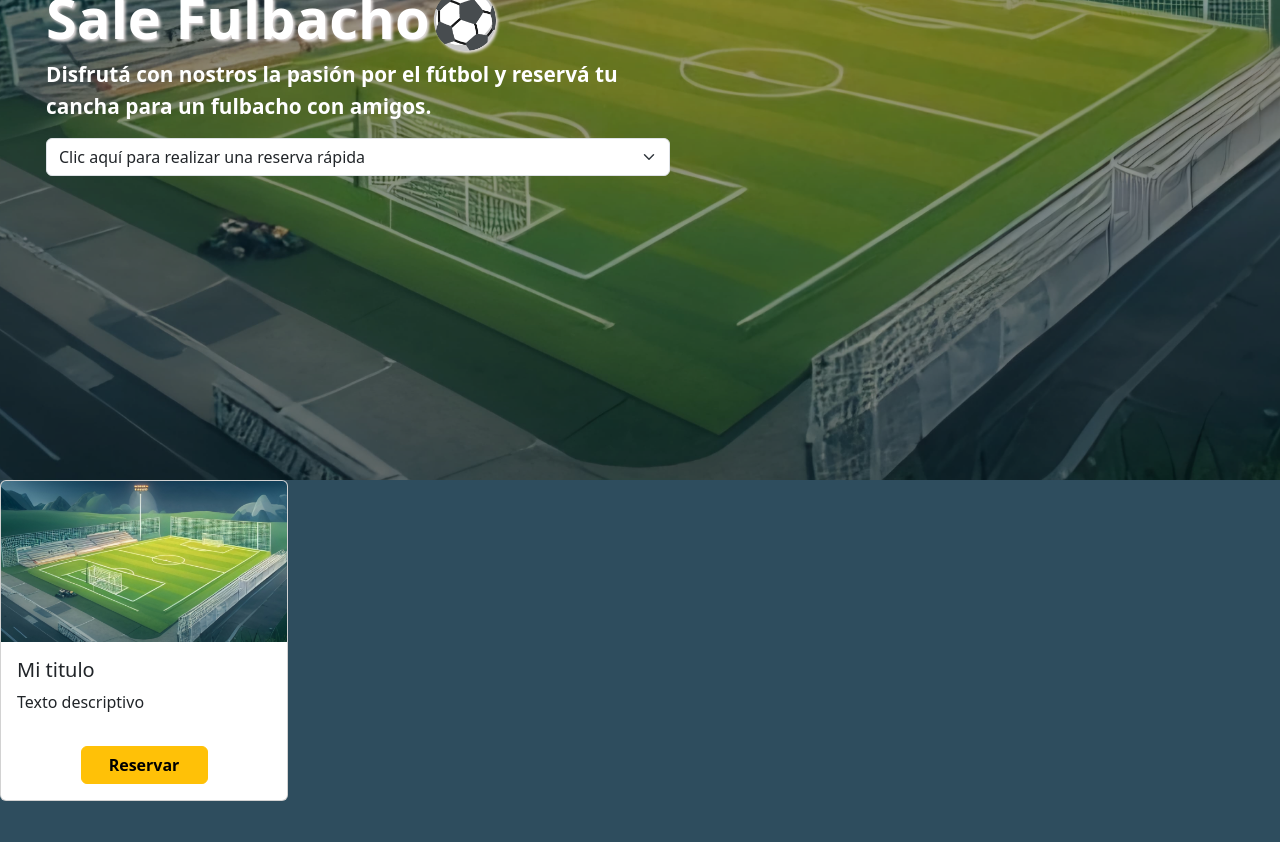
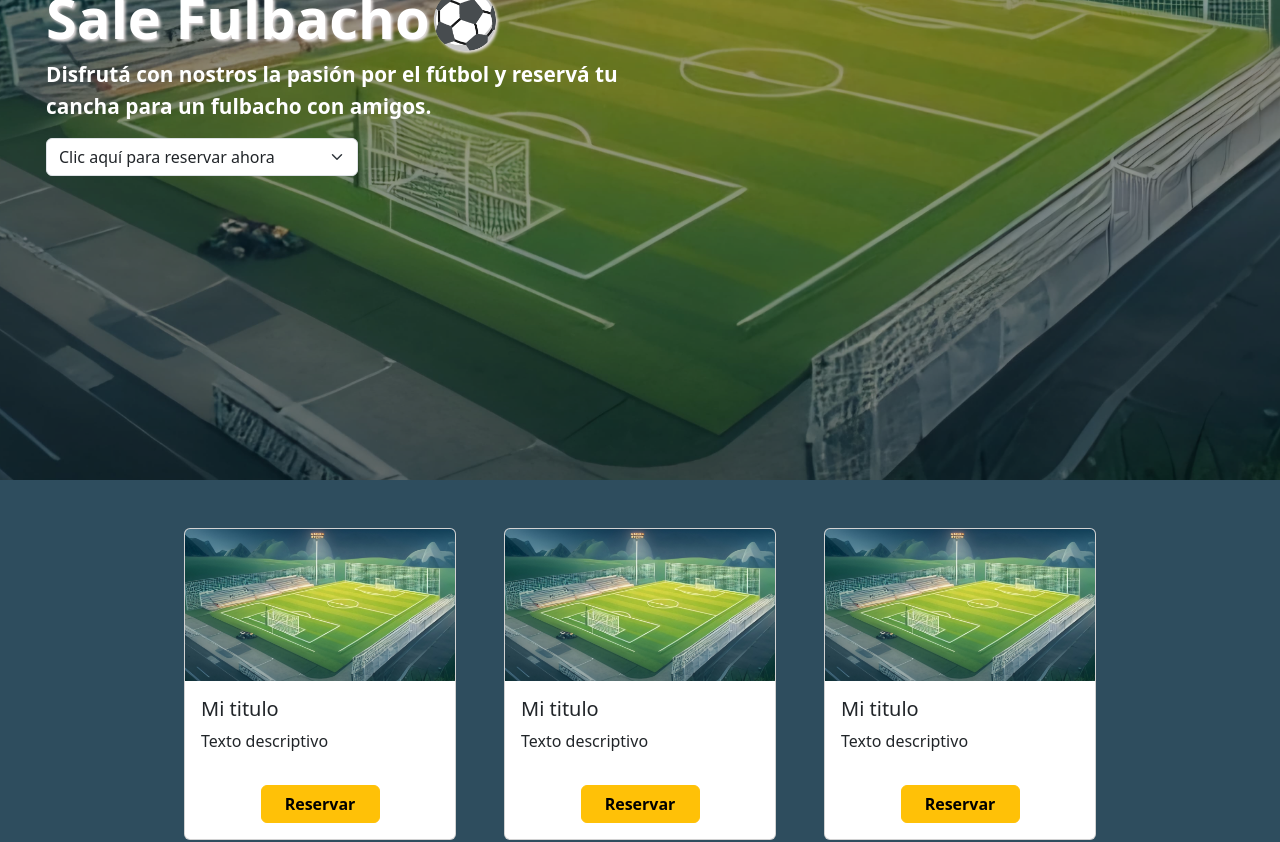
Before and after one commit to lucascano-dev/frontend-admin-canchas, a React (Vite) app: page / in a window 1280 px wide. Shown: the part 320-1162 px from the top of the page. Before the commit the page ends 1121 px from the top, so only its background shows below. Built offline with nearby package versions, Linux system fonts and the light colour scheme.

Commit message:
FE-FAVICON se cambia logo y favicon

```diff
--- a/index.html
+++ b/index.html
@@ -2,7 +2,7 @@
 <html lang="en">
   <head>
     <meta charset="UTF-8" />
-    <link rel="icon" type="image/jpg" href="./src/assets/images/Logo.jpeg" />
+    <link rel="icon" type="image/jpg" href="./src/assets/images/logo.png" />
     <meta name="viewport" content="width=device-width, initial-scale=1.0" />
     <title>Sale Fulbacho</title>
   </head>
--- a/src/components/Hero/Hero.css
+++ b/src/components/Hero/Hero.css
@@ -29,7 +29,7 @@
 
 .container-left {
   display: flex;
-  flex-direction: column;
+  flex-wrap: wrap;
   align-items: start;
   justify-content: flex-start;
   width: 50%;
--- a/src/components/MyCards/MyCards.jsx
+++ b/src/components/MyCards/MyCards.jsx
@@ -6,7 +6,7 @@ export const MyCards = ({ title, text, imageUrl, buttonVariant, textButton, toUR
   console.log(imageUrl);
 
   return (
-    <Card style={{ width: '18rem' }}>
+    <Card style={{ width: '17rem' }}>
       <Card.Img variant="top" src={imageUrl} />
       <Card.Body>
         <Card.Title>{title}</Card.Title>
--- a/src/components/Selector/Selector.jsx
+++ b/src/components/Selector/Selector.jsx
@@ -12,9 +12,10 @@ export const Selector = () => {
   };
 
   return (
+    <div className="w-50">
       <Form.Select className="selector" aria-label="Default select example" onChange={handleChange} defaultValue="">
         <option value="" disabled>
-        Clic aquí para realizar una reserva rápida
+          Clic aquí para reservar ahora
         </option>
         <optgroup label="Reservas">
           <option value="0">Reservar otros días</option>
@@ -24,5 +25,6 @@ export const Selector = () => {
           <option value="2">Hoy hay canchas disponibles</option>
         </optgroup>
       </Form.Select>
+    </div>
   );
 };
--- a/src/pages/Home/Home.jsx
+++ b/src/pages/Home/Home.jsx
@@ -10,7 +10,31 @@ export const Home = () => {
         <NavbarComponent />
         <Hero />
       </div>
-      <div className="Cards">
+      <div className="Cards d-flex justify-content-center flex-wrap m-5 gap-5">
+        <MyCards
+          title="Mi titulo"
+          text="Texto descriptivo"
+          imageUrl={imagess}
+          buttonVariant="btn btn-warning fw-bold py-xxl-2"
+          toURL={'/reservas'}
+          textButton="Reservar"
+        />
+        <MyCards
+          title="Mi titulo"
+          text="Texto descriptivo"
+          imageUrl={imagess}
+          buttonVariant="btn btn-warning fw-bold py-xxl-2"
+          toURL={'/reservas'}
+          textButton="Reservar"
+        />
+        <MyCards
+          title="Mi titulo"
+          text="Texto descriptivo"
+          imageUrl={imagess}
+          buttonVariant="btn btn-warning fw-bold py-xxl-2"
+          toURL={'/reservas'}
+          textButton="Reservar"
+        />
         <MyCards
           title="Mi titulo"
           text="Texto descriptivo"
```
Also changed, not shown: src/assets/images/logo.png (added). Lines whose indentation alone changed are shown as unchanged.
